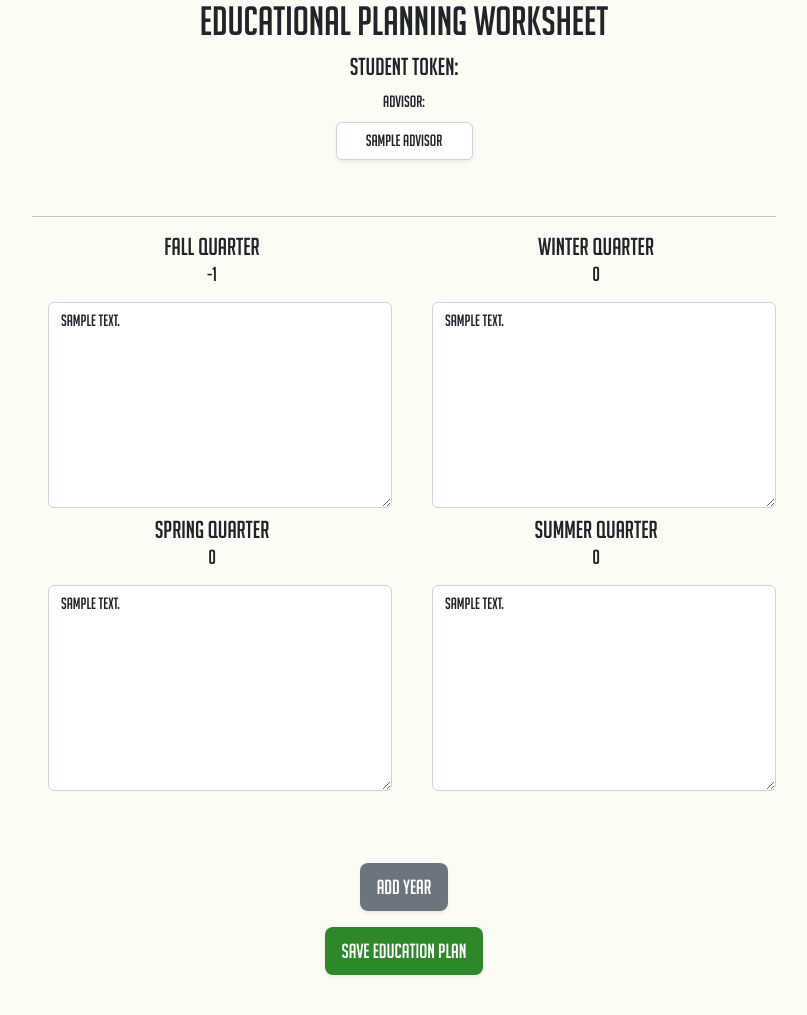
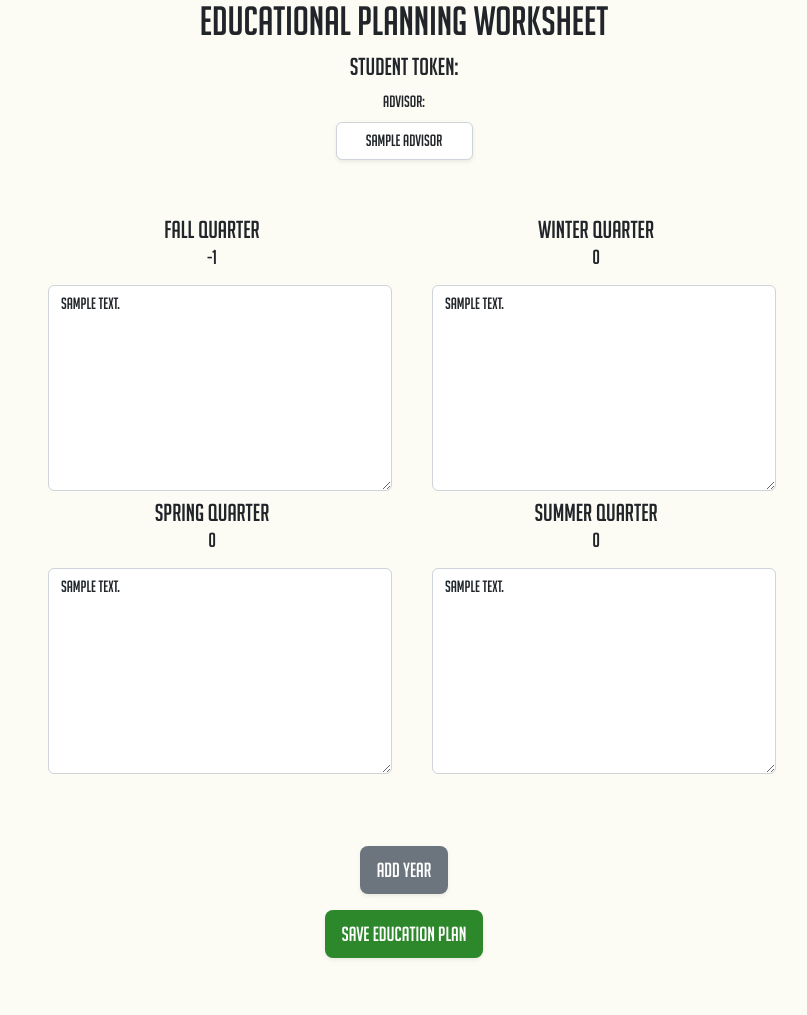
Before and after one commit to lindsaypj/advise-it-capstone, a PHP site: template views/education_plan.php in a window 1280 px wide. Shown: the part 181-1196 px from the top of the page, without its empty margins (236-1043 px from the left). Run offline with PHP 8.4, Linux system fonts and the light colour scheme; the template is opened without the code that fills it: most values are stand-ins (such as "Sample title", 1, 10 or a date in 2020); data that the repository does not hold is empty.

Commit message:
Style: Hide first year separator

```diff
--- a/styles/styles.css
+++ b/styles/styles.css
@@ -57,6 +57,11 @@ button{
     background: none;
 }
 
+/* Hide first year separator */
+#schoolYears > div:nth-child(1) hr {
+    display: none;
+}
+
 /* CSS for printing */
 @media print {
     button, hr {
```
